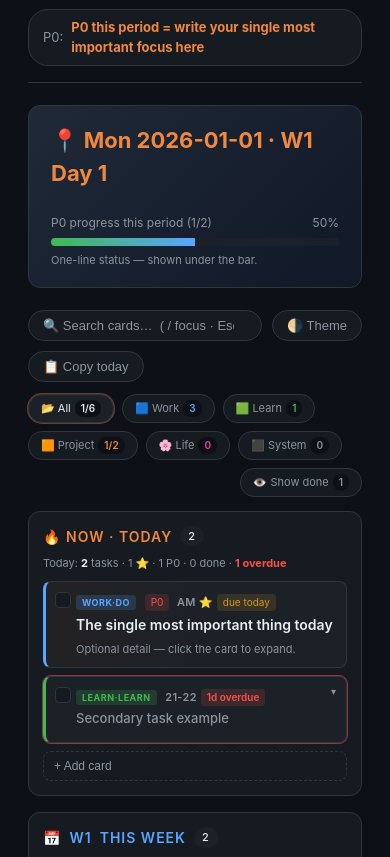
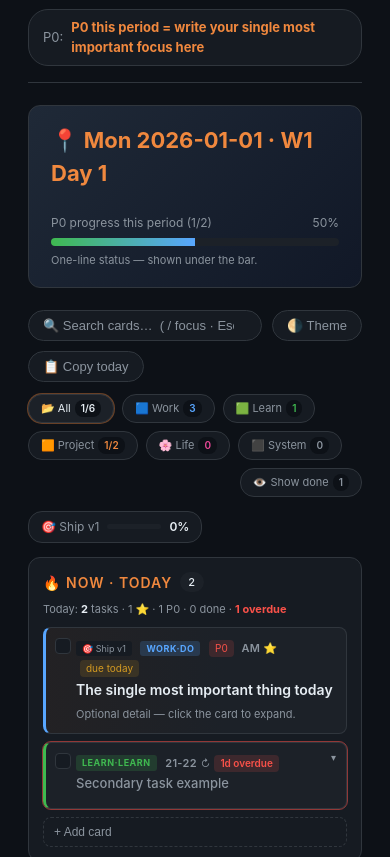
Before and after one commit to suzyeth/life-kanban, a website: page assets/kanban-template.html in a window 390 px wide. Shown: the part 223-1080 px from the top of the page. Drawn offline with Linux system fonts and the light colour scheme.

Commit message:
feat: P2 horizon — goal hierarchy + recurring tasks
Roadmap P2 (give the board a horizon):
- DATA.goals[] + card goal:"id" → 🎯 Goals strip with auto-progress (linked cards' done ratio)
  + click-to-filter (reuses the track-filter mechanism); 🎯 pill on linked cards
- card repeat ("weekly"/"Mon,Wed,Fri"/"monthly") → ↻ badge; Refresh regenerates instead of dropping
- SKILL.md: Edit (goal/repeat fields + Goal op) + Refresh (recurring regeneration)
- data-schema: goals reference + goal/repeat card fields; README features
- Playwright: goals strip render/filter/auto-progress (16 specs total)

Addresses gaps #3 (tasks↔goals) and #2 (recurring/habits).

```diff
--- a/assets/kanban-template.html
+++ b/assets/kanban-template.html
@@ -200,6 +200,17 @@
   html.light .card.star { background: linear-gradient(90deg, rgba(188,76,0,0.07) 0%, var(--bg-card) 60%); }
   html.light .card.has-meta:not(.star):hover { background: #f0f3f6; }
 
+  /* 🎯 Goals strip */
+  .goals { display: flex; gap: 8px; flex-wrap: wrap; margin-bottom: 14px; }
+  .goal-chip { background: var(--bg-elev); border: 1px solid var(--border); border-radius: 14px; padding: 6px 12px; font-size: 12px; color: var(--muted); cursor: pointer; display: inline-flex; align-items: center; gap: 8px; transition: all 0.15s; }
+  .goal-chip:hover { color: var(--text); border-color: var(--accent); }
+  .goal-chip.active { color: var(--text); box-shadow: 0 0 0 1px var(--accent); }
+  .goal-chip .gp { width: 54px; height: 5px; background: var(--bg-card); border-radius: 3px; overflow: hidden; }
+  .goal-chip .gp > i { display: block; height: 100%; background: linear-gradient(90deg, var(--green), var(--blue)); }
+  .goal-chip .gpct { font-weight: 600; color: var(--text); }
+  .card .goal-pill { display: inline-block; font-size: 9px; padding: 1px 6px; border-radius: 3px; background: var(--bg-elev); color: var(--muted); margin-right: 5px; vertical-align: middle; }
+  .card .rep { font-size: 10px; color: var(--muted); margin-left: 4px; }
+
   /* 📒 Review log (history ledger) */
   .ledger-trend { display: flex; align-items: flex-end; gap: 4px; height: 50px; margin: 4px 0 18px; }
   .ledger-trend .bar { flex: 1; max-width: 34px; background: linear-gradient(180deg, var(--green), var(--blue)); border-radius: 3px 3px 0 0; position: relative; min-height: 3px; opacity: 0.85; }
@@ -270,6 +281,12 @@ const DATA = {
     { id: "life",    label: "Life",    color: "#ec4899", emoji: "🌸" },
     { id: "system",  label: "System",  color: "#8b949e", emoji: "⬛" },
   ],
+  // 🎯 Goals (optional) — the "why" behind tasks. Cards link via goal:"<id>".
+  //    progress: null → auto-computed from linked cards' done ratio; a number (0-100) overrides.
+  //    Renders a strip; click a goal to filter its cards. Empty [] = hidden.
+  goals: [
+    { id: "ship-v1", title: "Ship v1", horizon: "This month", why: "the thing this period is really for", progress: null },
+  ],
   progress: {
     label: "P0 progress this period",
     pct: null,                    // null = auto from week[] done ratio; a number overrides
@@ -277,12 +294,12 @@ const DATA = {
   },
   // 🔥 NOW · Today (one task per card, time = time slot)
   now: [
-    { time: "AM ⭐", title: "The single most important thing today", meta: "Optional detail — click the card to expand.", tag: "P0", star: true, track: "work", action: "do", due: "2026-01-01" },
-    { time: "21-22", title: "Secondary task example", meta: "track sets the left border color + badge.", track: "learn", action: "learn", due: "2025-12-31" },
+    { time: "AM ⭐", title: "The single most important thing today", meta: "Optional detail — click the card to expand.", tag: "P0", star: true, track: "work", action: "do", due: "2026-01-01", goal: "ship-v1" },
+    { time: "21-22", title: "Secondary task example", meta: "track sets the left border color + badge.", track: "learn", action: "learn", due: "2025-12-31", repeat: "weekly" },
   ],
   // 📅 This week (one task per card, day = planned day; done:true strikes through + collapses)
   week: [
-    { day: "Mon", title: "This week's task A", meta: "", track: "work", action: "do" },
+    { day: "Mon", title: "This week's task A", meta: "", track: "work", action: "do", goal: "ship-v1" },
     { day: "Wed ✅", title: "Completed task example", meta: "Done cards hide by default; toggle with the 👁️ chip.", done: true, track: "project", subject: "🎯 Sample project" },
   ],
   // ⏭ NEXT & LATER (next period + long range, when = time window)
@@ -357,6 +374,8 @@ const DATA = {
 </div>
 
 <div class="legend" id="legend"></div>
+
+<div class="goals" id="goals-strip" style="display:none;"></div>
 
 <div class="kanban">
   <div class="col now">
@@ -435,6 +454,8 @@ const DATA = {
     const r = parseInt(h.slice(0,2),16), g = parseInt(h.slice(2,4),16), b = parseInt(h.slice(4,6),16);
     return `rgba(${r},${g},${b},${a})`;
   };
+  const goalMap = {};
+  (DATA.goals || []).forEach(g => { goalMap[g.id] = g; });
   const trackMap = {};
   let css = '';
   DATA.tracks.forEach(t => {
@@ -530,12 +551,13 @@ const DATA = {
     const d = c.d, done = effDone(c);
     const du = done ? null : dueInfo(d.due);
     const dueCls = du ? (du.cls === 'overdue' ? 'overdue' : du.cls === 'soon' ? 'soon' : '') : '';
-    return `<div class="card ${d.star?'star':''} ${done?'done':''} ${d.meta?'has-meta':''} ${c.added?'added':''} ${dueCls} ${trackClass(d.track)}" data-key="${esc(c.key)}" draggable="true">
+    return `<div class="card ${d.star?'star':''} ${done?'done':''} ${d.meta?'has-meta':''} ${c.added?'added':''} ${dueCls} ${trackClass(d.track)}" data-key="${esc(c.key)}" data-goal="${esc(d.goal||'')}" draggable="true">
       <button class="chk" type="button" title="Toggle done" aria-label="Toggle done">${done?'✓':''}</button>
       ${c.added?`<button class="del" type="button" title="Delete card" aria-label="Delete card">✕</button>`:''}
+      ${d.goal && goalMap[d.goal] ? `<span class="goal-pill" title="${esc(goalMap[d.goal].horizon||'')}">🎯 ${esc(goalMap[d.goal].title)}</span>` : ''}
       ${trackBadge(d)}
       ${d.tag?`<span class="tag ${esc(String(d.tag).toLowerCase())}">${esc(d.tag)}</span>`:''}
-      <span class="time">${esc(c.label)}</span>${du?`<span class="due">${esc(du.label)}</span>`:''}
+      <span class="time">${esc(c.label)}</span>${d.repeat?`<span class="rep" title="repeats ${esc(d.repeat)}">↻</span>`:''}${du?`<span class="due">${esc(du.label)}</span>`:''}
       <div class="title">${esc(d.title)}</div>
       ${d.meta?`<div class="meta">${esc(d.meta)}</div>`:''}
     </div>`;
@@ -577,15 +599,40 @@ const DATA = {
     if (dcEl) dcEl.textContent = document.querySelectorAll('.card.done').length + document.querySelectorAll('.track-item.closed').length;
   };
 
-  // 视图层: track 筛选 + 搜索 (每次 re-render 后重应用)
+  // 视图层: track / goal 筛选 + 搜索 (每次 re-render 后重应用)
   let activeFilter = 'all';
   const reapplyView = () => {
     const needle = ($("search").value || '').trim().toLowerCase();
+    const goalId = activeFilter.startsWith('goal:') ? activeFilter.slice(5) : null;
     document.querySelectorAll('.card, .track-item').forEach(el => {
-      const pass = activeFilter === 'all' || el.classList.contains(`track-${activeFilter}`);
+      let pass;
+      if (activeFilter === 'all') pass = true;
+      else if (goalId) pass = el.dataset.goal === goalId;   // .track-item has no goal → filtered out
+      else pass = el.classList.contains(`track-${activeFilter}`);
       el.classList.toggle('filtered-out', !pass);
       el.classList.toggle('search-hidden', !!needle && !el.textContent.toLowerCase().includes(needle));
     });
+  };
+
+  // 🎯 Goals strip — progress (auto from linked cards' done ratio, or manual) + click-to-filter
+  const renderGoals = () => {
+    const goals = DATA.goals || [];
+    const strip = $("goals-strip");
+    if (!goals.length) { strip.style.display = 'none'; return; }
+    strip.style.display = '';
+    strip.innerHTML = goals.map(g => {
+      let pct = g.progress;
+      if (pct == null) { const lk = cards.filter(c => c.d.goal === g.id); pct = lk.length ? Math.round(lk.filter(effDone).length / lk.length * 100) : 0; }
+      const act = activeFilter === 'goal:' + g.id ? ' active' : '';
+      return `<span class="goal-chip${act}" data-goalfilter="${esc(g.id)}" title="${esc(g.horizon || '')}${g.why ? ' · ' + esc(g.why) : ''}">🎯 ${esc(g.title)} <span class="gp"><i style="width:${pct}%"></i></span><span class="gpct">${pct}%</span></span>`;
+    }).join('');
+    strip.querySelectorAll('.goal-chip').forEach(ch => ch.addEventListener('click', () => {
+      const id = ch.dataset.goalfilter;
+      activeFilter = (activeFilter === 'goal:' + id) ? 'all' : 'goal:' + id;
+      document.querySelectorAll('.legend-chip[data-filter]').forEach(c => c.classList.toggle('active', c.dataset.filter === 'all' && activeFilter === 'all'));
+      renderGoals();
+      reapplyView();
+    }));
   };
 
   // NOW today-summary line
@@ -619,7 +666,7 @@ const DATA = {
     $("sync-msg").innerHTML = `📝 <b>${n}</b> local change(s)${hasOrder ? ' (incl. reorder)' : ''} not yet written to the file — click 📤 Copy latest DATA and paste it over the DATA block to commit.`;
   };
 
-  const repaint = () => { const b = renderColumns(); const s = computeStats(b); refreshProgress(s); refreshLegendCounts(s); refreshSummary(b); refreshBanner(); reapplyView(); };
+  const repaint = () => { const b = renderColumns(); const s = computeStats(b); refreshProgress(s); refreshLegendCounts(s); refreshSummary(b); renderGoals(); refreshBanner(); reapplyView(); };
 
   // —— Interactions: check / delete-added / add-form toggle (delegated) ——
   document.addEventListener('click', e => {
@@ -848,6 +895,7 @@ const DATA = {
     chip.addEventListener('click', () => {
       activeFilter = chip.dataset.filter;
       document.querySelectorAll('.legend-chip[data-filter]').forEach(c => c.classList.toggle('active', c === chip));
+      renderGoals();   // clear any active goal-chip highlight
       reapplyView();
     });
   });
```
Also changed, not shown: SKILL.md (+4 -1 lines), references/data-schema.md (+16 -0 lines), tests/board.spec.mjs (+14 -0 lines), README.md.
